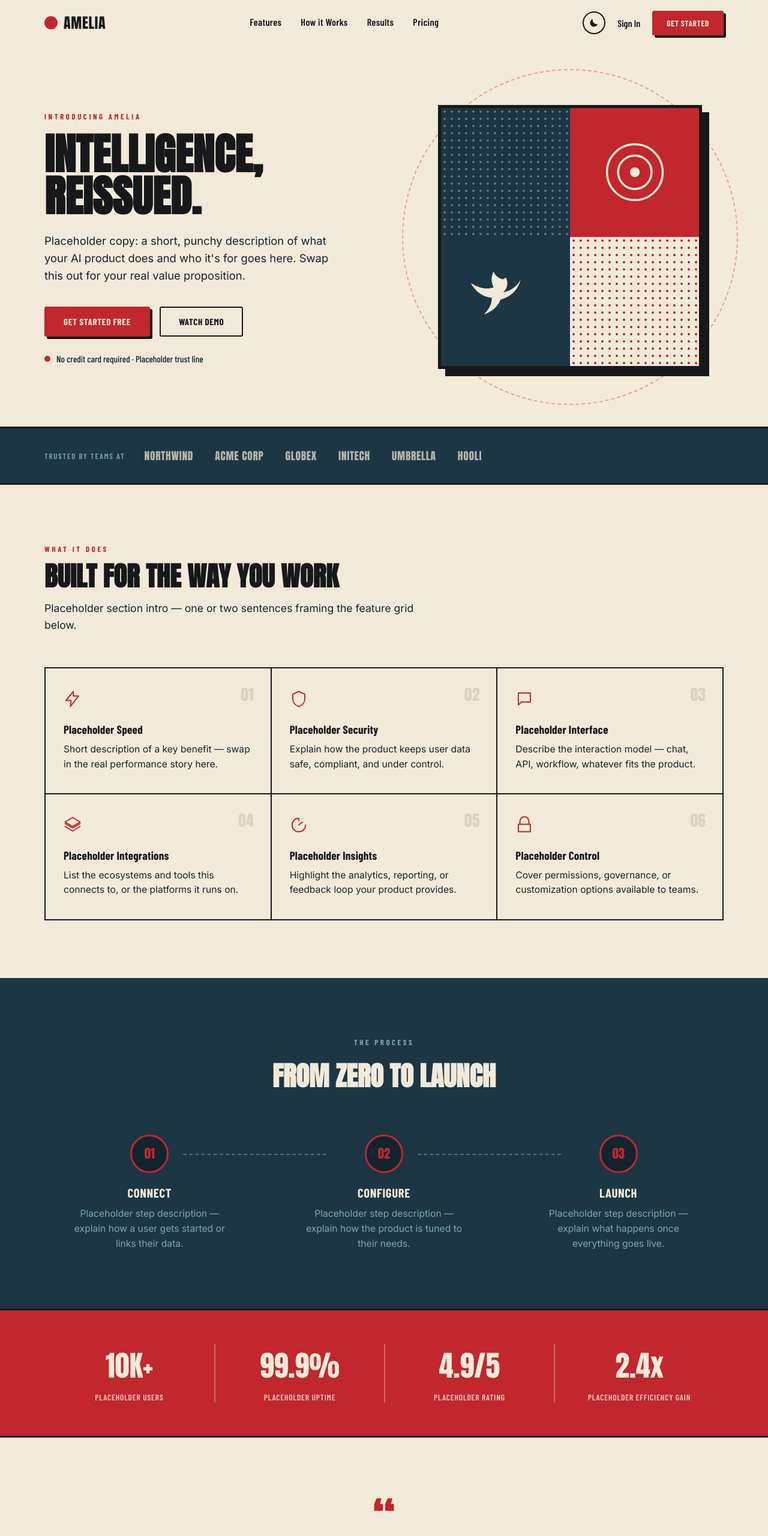
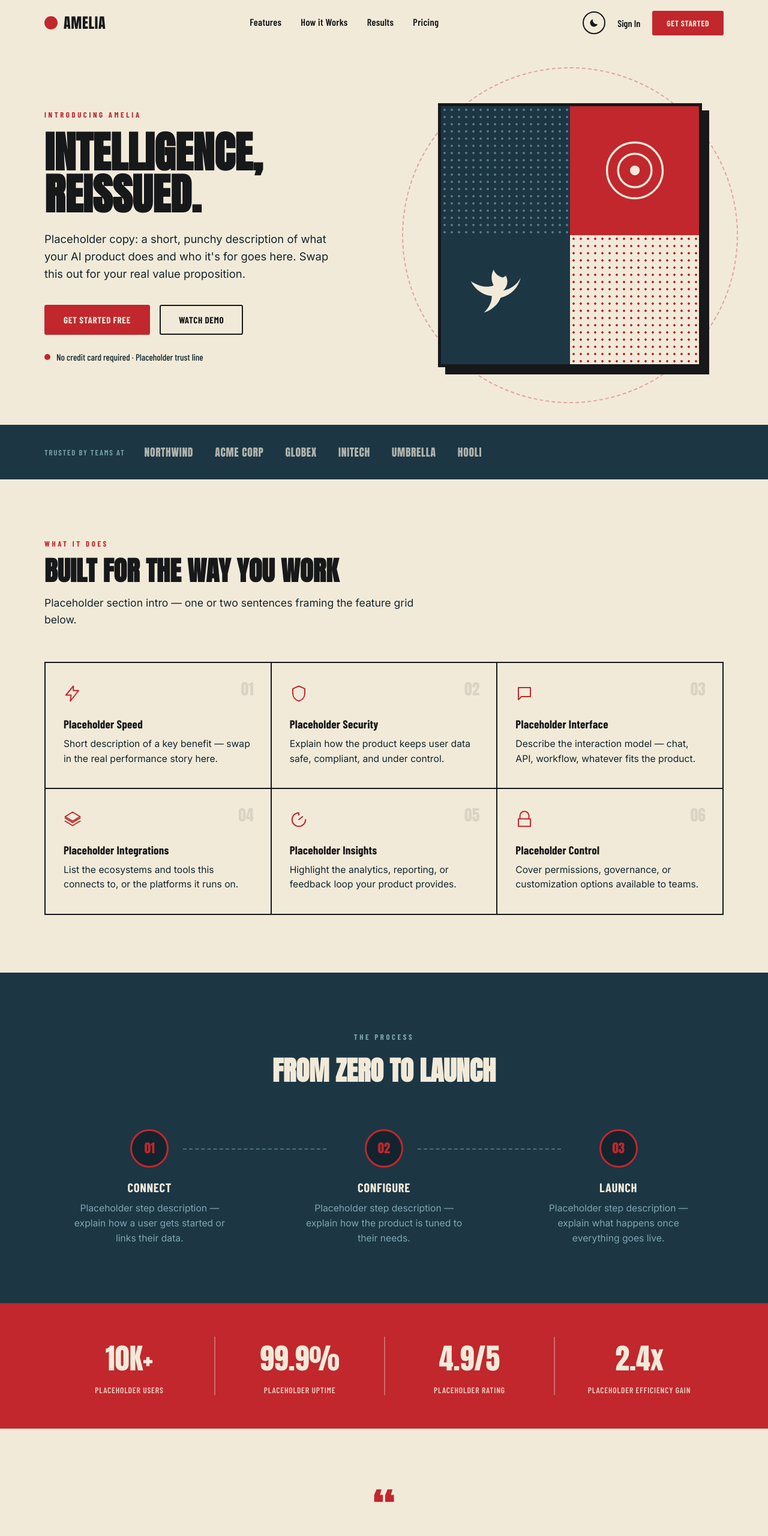
Before and after one commit to GregoryHue/amelia-presentation-website, a React (Vite) app: page / in a window 1280 px wide. Shown: the top 2560 px of the page at 60% size. Built offline with nearby package versions, Linux system fonts and the light colour scheme.

Commit message:
removing bars between sections and shadow effect on buttons

```diff
--- a/src/components/CTA.css
+++ b/src/components/CTA.css
@@ -4,8 +4,6 @@
   text-align: center;
   position: relative;
   overflow: hidden;
-  border-top: 3px solid var(--ink);
-  border-bottom: 3px solid var(--ink);
 }
 
 .cta__inner {
--- a/src/components/LogoStrip.css
+++ b/src/components/LogoStrip.css
@@ -1,8 +1,6 @@
 .logo-strip {
   background: var(--navy);
   padding: 32px 0;
-  border-top: 3px solid var(--ink);
-  border-bottom: 3px solid var(--ink);
 }
 
 .logo-strip__inner {
--- a/src/components/Navbar.css
+++ b/src/components/Navbar.css
@@ -3,12 +3,10 @@
   top: 0;
   z-index: 100;
   background: var(--bg);
-  border-bottom: 3px solid transparent;
-  transition: border-color 0.2s ease, box-shadow 0.2s ease, background 0.2s ease;
+  transition: box-shadow 0.2s ease, background 0.2s ease;
 }
 
 .navbar--scrolled {
-  border-bottom-color: var(--line);
   box-shadow: 0 4px 0 rgba(0, 0, 0, 0.05);
 }
 
--- a/src/components/Stats.css
+++ b/src/components/Stats.css
@@ -1,7 +1,5 @@
 .stats {
   background: var(--red);
-  border-top: 3px solid var(--ink);
-  border-bottom: 3px solid var(--ink);
 }
 
 .stats__grid {
--- a/src/index.css
+++ b/src/index.css
@@ -104,23 +104,17 @@ button {
   border-radius: 3px;
   border: 2px solid transparent;
   cursor: pointer;
-  transition: transform 0.15s ease, box-shadow 0.15s ease;
+  transition: filter 0.15s ease;
   text-decoration: none;
-}
-
-.btn:active {
-  transform: translateY(1px);
 }
 
 .btn-primary {
   background: var(--red);
   color: var(--cream);
-  box-shadow: 4px 4px 0 var(--line);
 }
 
 .btn-primary:hover {
-  box-shadow: 6px 6px 0 var(--line);
-  transform: translate(-2px, -2px);
+  filter: brightness(0.92);
 }
 
 .btn-outline {
```
